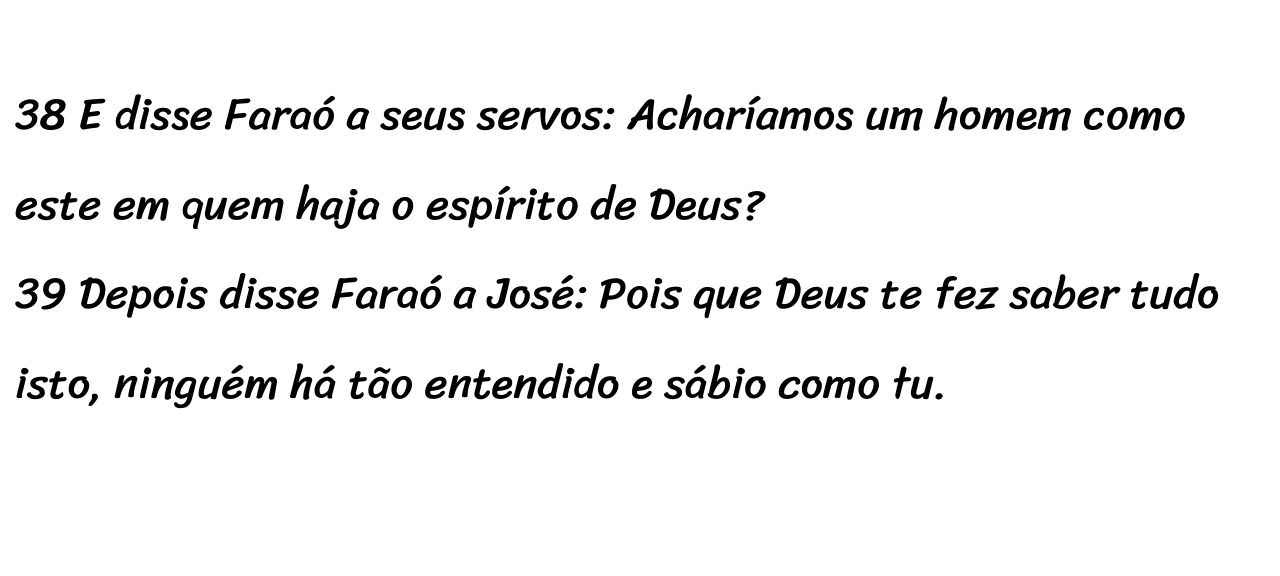
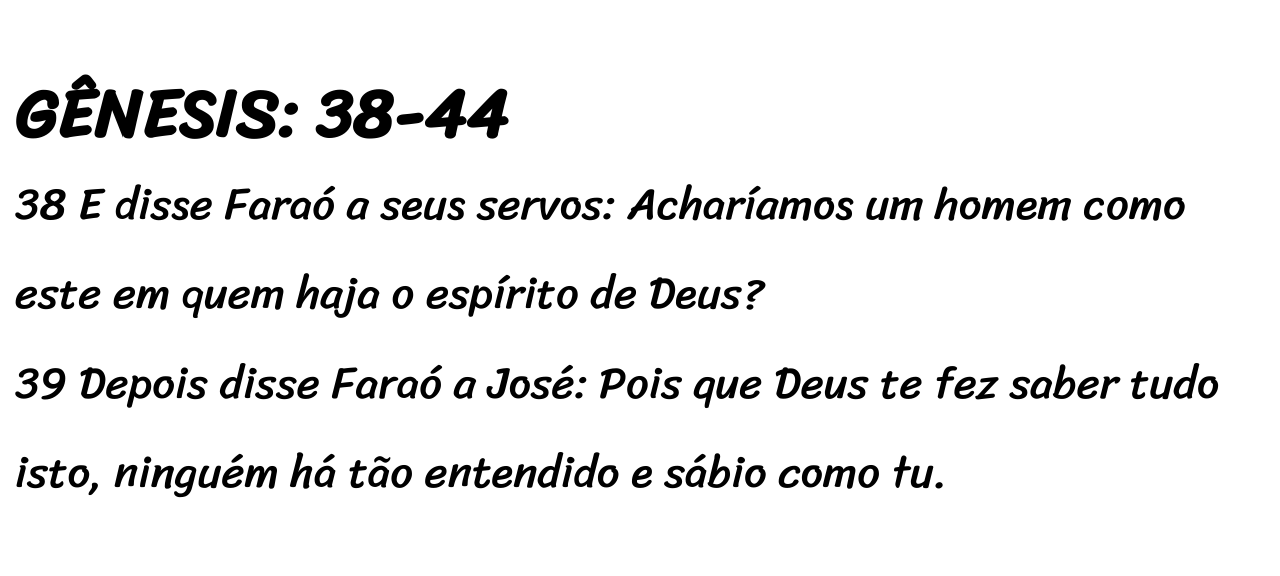
Before and after one commit to FilisbertoCampos/devocional-26-05-24, a plain HTML site: page index.html in a window 1280 px wide. Shown: the part 280-856 px from the top of the page. Drawn offline with Linux system fonts and the light colour scheme.

Commit message:
h1 da peimeira seção

```diff
--- a/index.html
+++ b/index.html
@@ -19,6 +19,7 @@
         </header>
 
     <section class="normal">
+        <h1>GÊNESIS: 38-44</h1>
         <p>
             38 E disse Faraó a seus servos: Acharíamos um homem como este em quem haja o espírito de Deus? <br>
             39 Depois disse Faraó a José: Pois que Deus te fez saber tudo isto, ninguém há tão entendido e sábio como tu. <br>
```
